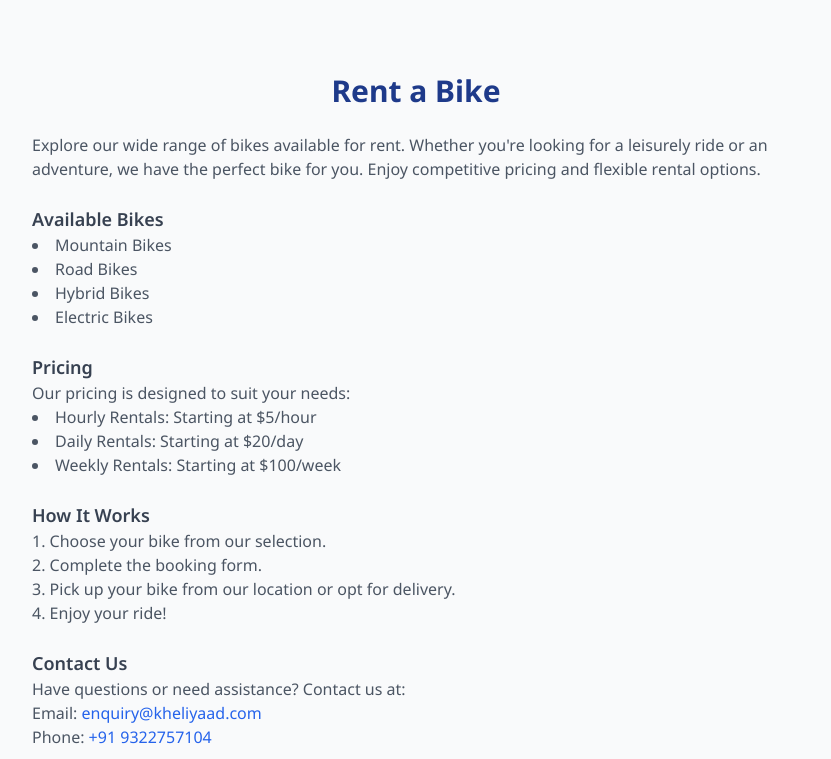
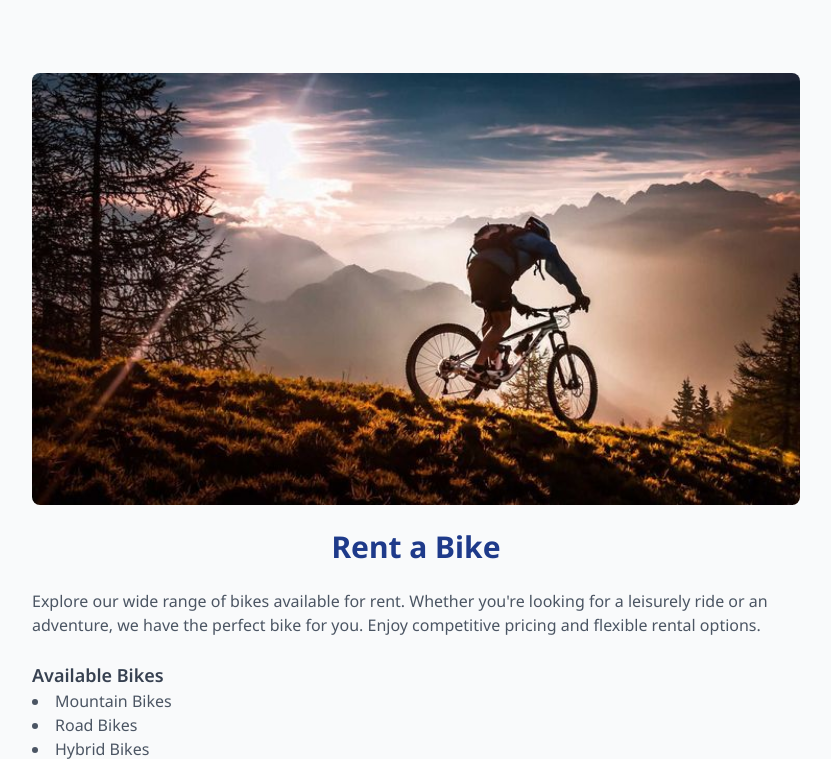
Before and after one commit to Varad-13/kheliyaad, a Django app: page /rent_a_bike in a window 1280 px wide. Shown: the part 95-854 px from the top of the page, without its empty margins (224-1055 px from the left). Run offline with Django 5.2, Linux system fonts and the light colour scheme; some libraries are stand-ins or nearby versions.

Commit message:
Add thumbnail

```diff
--- a/templates/core/rent_a_bike.html
+++ b/templates/core/rent_a_bike.html
@@ -2,6 +2,10 @@
 
 {% block content %}
     <div class="max-w-3xl mx-auto py-8">
+
+        <div class="mb-6">
+            <img src="/static/assets/bike.png" alt="{{ blog.title }}" class="rounded-lg w-full h-auto">
+        </div>
 
         <h2 class="text-center text-3xl font-bold text-blue-900 dark:text-white mb-6">Rent a Bike</h2>
 
```
Also changed, not shown: static/assets/bike.png (added).
